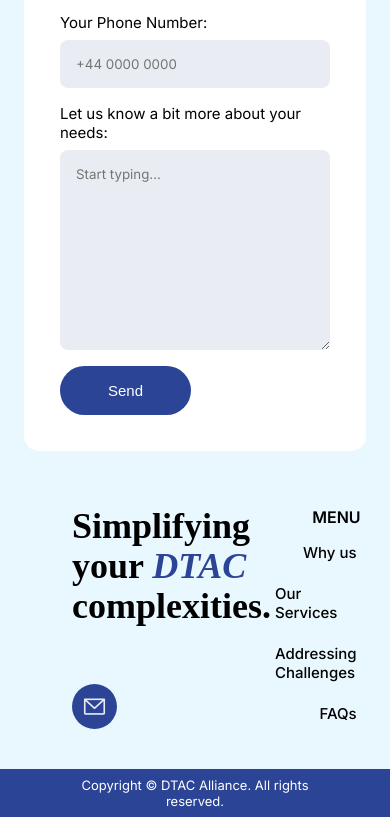
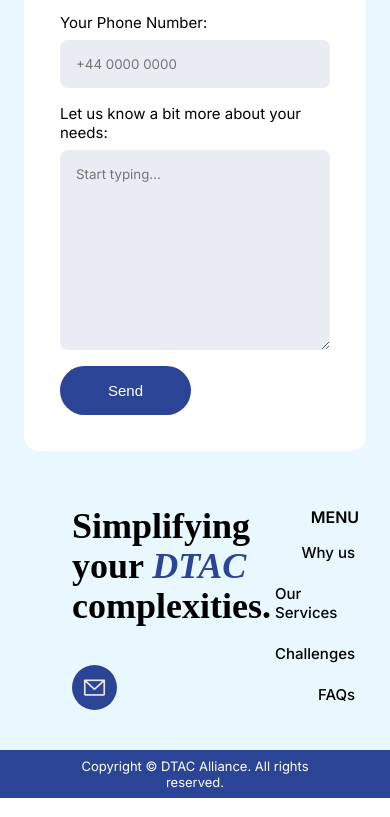
Before and after one commit to abeeragarwal21/dtac-alliance, a website built with Parcel: page contact.html in a window 390 px wide. Shown: the part 414-1231 px from the top of the page. Built offline with nearby package versions, Linux system fonts and the light colour scheme; a web font is replaced by a local one.

Commit message:
Changed rightcue link

```diff
--- a/contact.html
+++ b/contact.html
@@ -38,6 +38,7 @@
                 >Addressing Challenges</a
             >
             <a href="/#faq" class="mobile-nav__link">FAQs</a>
+            <a href="/contact.html" class="mobile-nav__link">Contact Us</a>
         </nav>
         <main>
             <section id="contact">
@@ -130,9 +131,7 @@
                     <span class="nav__heading">Menu</span>
                     <a href="/#why" class="nav__link">Why us</a>
                     <a href="/#services" class="nav__link">Our Services</a>
-                    <a href="/#challenges" class="nav__link"
-                        >Addressing Challenges</a
-                    >
+                    <a href="/#challenges" class="nav__link">Challenges</a>
                     <a href="/#faq" class="nav__link">FAQs</a>
                 </nav>
             </div>
```
Also changed, not shown: index.html (+1 -1 lines).
